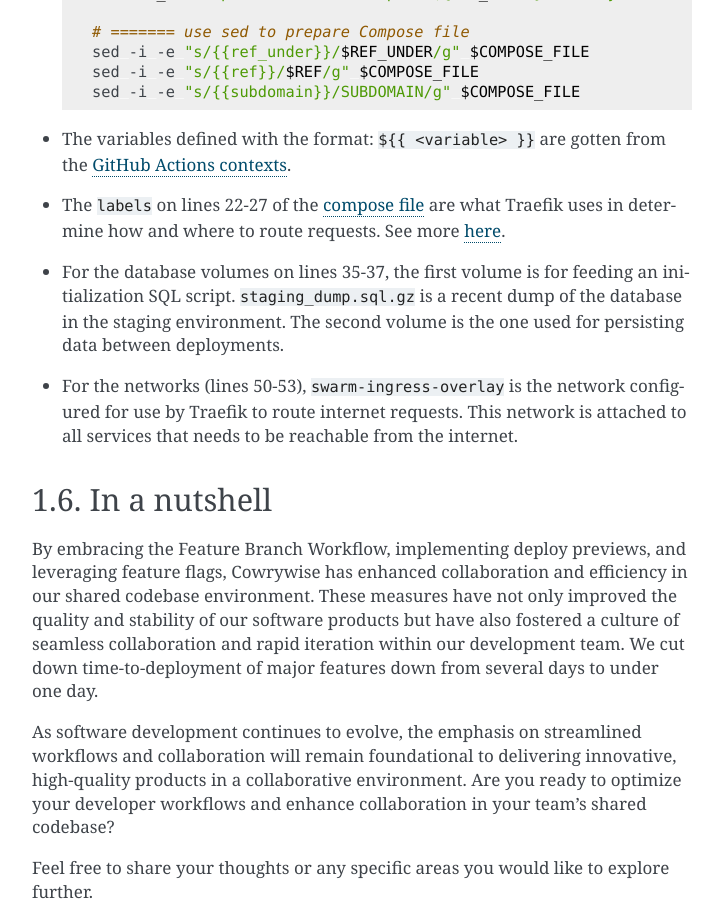
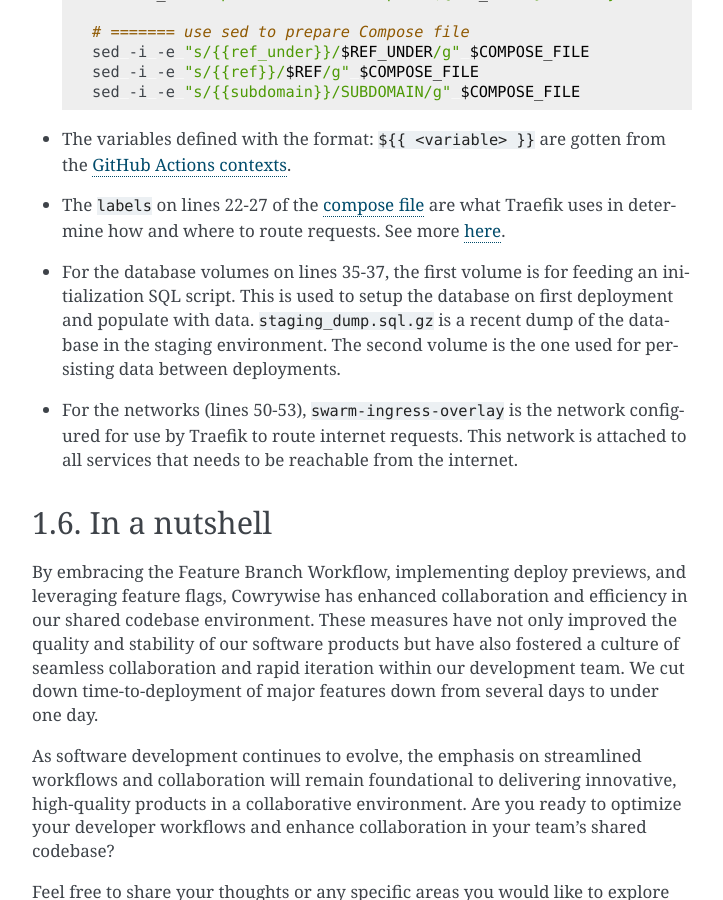
Before and after one commit to cAtaman/blog, a Sphinx documentation site: the page built from source/dev_workflows.rst, in a window 1280 px wide and 900 px high, scrolled down 7193 px. Shown: the whole window, without its empty margins (388-1111 px from the left). Built offline with Sphinx 7.4.7, drawn with Linux system fonts in a browser that asks for light colours.

Commit message:
update text

```diff
--- a/source/dev_workflows.rst
+++ b/source/dev_workflows.rst
@@ -202,7 +202,7 @@ Explaining the template
 
 * The ``labels`` on lines 22-27 of the :ref:`compose file <compose-tmpl>` are what Traefik uses in determine how and where to route requests. See more `here <https://doc.traefik.io/traefik/master/providers/swarm/#routing-configuration>`_.
 
-* For the database volumes on lines 35-37, the first volume is for feeding an initialization SQL script. ``staging_dump.sql.gz`` is a recent dump of the database in the staging environment. The second volume is the one used for persisting data between deployments.
+* For the database volumes on lines 35-37, the first volume is for feeding an initialization SQL script. This is used to setup the database on first deployment and populate with data. ``staging_dump.sql.gz`` is a recent dump of the database in the staging environment. The second volume is the one used for persisting data between deployments.
 
 * For the networks (lines 50-53), ``swarm-ingress-overlay`` is the network configured for use by Traefik to route internet requests. This network is attached to all services that needs to be reachable from the internet.
 
```
